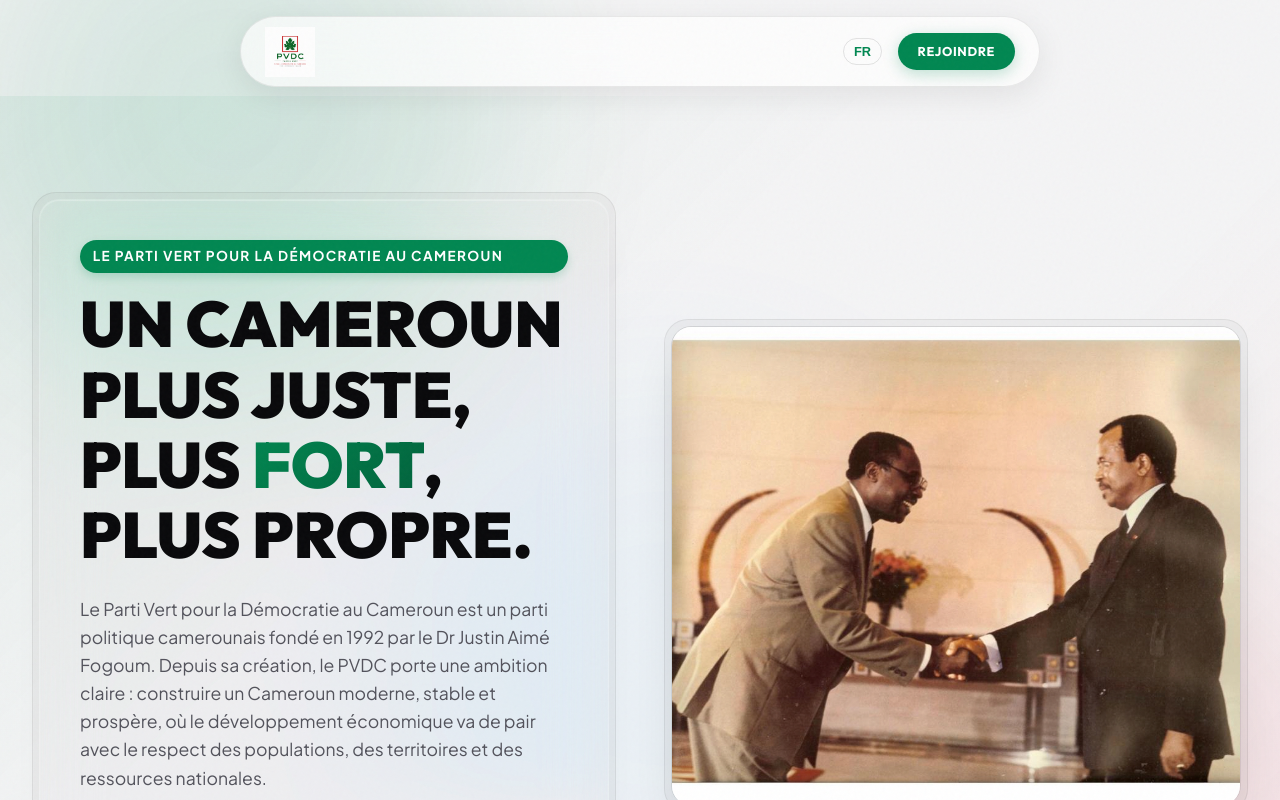
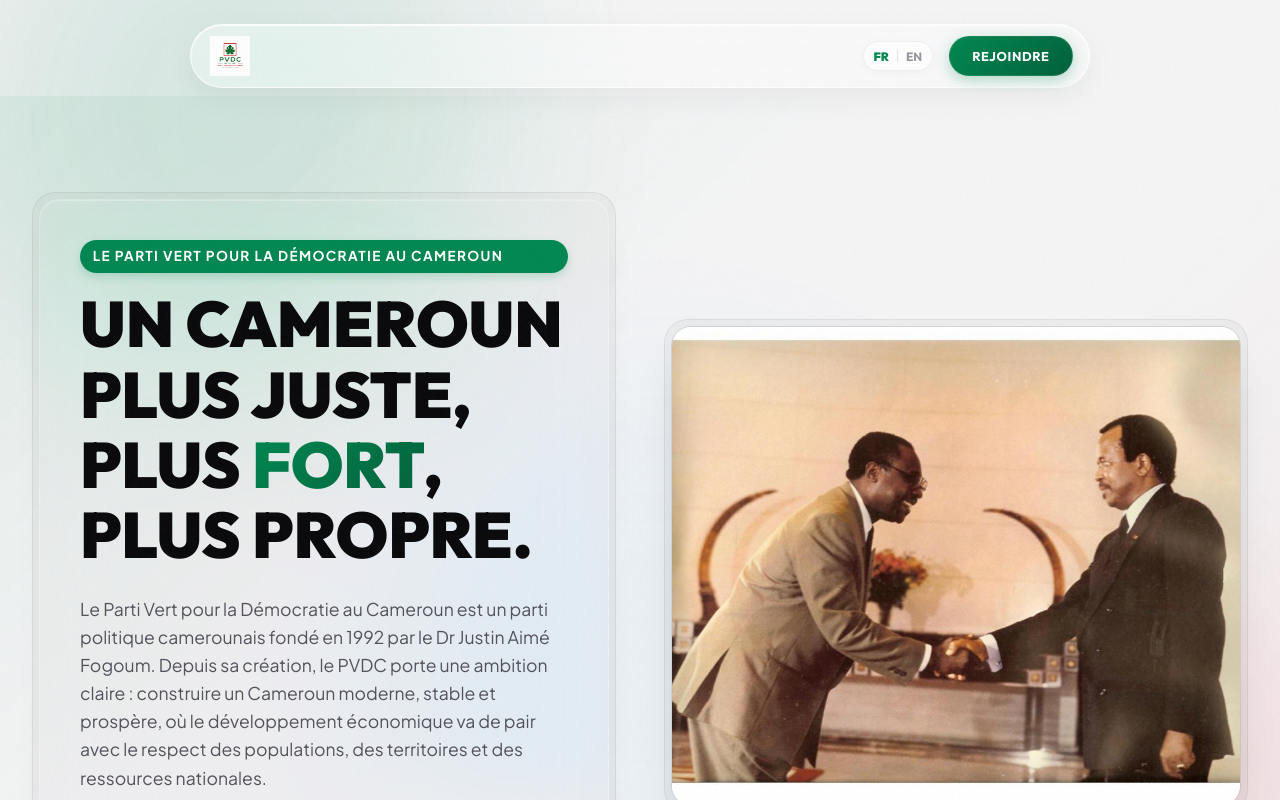
Before and after one commit to Vladi667/PVDC, a React (Vite) app: page / in a window 1280 px wide. Shown: the top 800 px of the page. Built offline with nearby package versions, Linux system fonts and the light colour scheme.

Commit message:
Improve Navbar UI with premium language toggle and enhanced glassmorphism

```diff
--- a/src/App.css
+++ b/src/App.css
@@ -418,7 +418,7 @@
 /* --- Floating Glass Pill Navbar --- */
 .floating-nav-wrapper {
   position: fixed;
-  top: 1rem;
+  top: 1.5rem;
   left: 0;
   right: 0;
   z-index: 100;
@@ -431,49 +431,102 @@
   display: flex;
   align-items: center;
   justify-content: space-between;
-  padding: 0.6rem 1.5rem;
-  max-width: 800px;
-  width: calc(100% - 3rem);
+  padding: 0.5rem 1rem;
+  max-width: 900px;
+  width: calc(100% - 2rem);
   border-radius: 9999px;
-  background: rgba(255, 255, 255, 0.7);
-  backdrop-filter: blur(20px);
-  -webkit-backdrop-filter: blur(20px);
-  border: 1px solid rgba(0, 0, 0, 0.08);
-  box-shadow: 0 8px 32px rgba(0, 0, 0, 0.08);
+  background: rgba(255, 255, 255, 0.4);
+  backdrop-filter: blur(30px) saturate(180%);
+  -webkit-backdrop-filter: blur(30px) saturate(180%);
+  border: 1px solid rgba(255, 255, 255, 0.8);
+  box-shadow:
+    0 10px 30px rgba(0, 0, 0, 0.05),
+    inset 0 1px 1px rgba(255, 255, 255, 0.9);
   transition: all 0.5s cubic-bezier(0.16, 1, 0.3, 1);
   pointer-events: all;
 }
 
 .floating-nav[data-scrolled="true"] {
-  padding: 0.5rem 1.5rem;
-  background: rgba(255, 255, 255, 0.9);
-  box-shadow: 0 12px 40px rgba(0, 0, 0, 0.12);
+  padding: 0.4rem 1rem;
+  background: rgba(255, 255, 255, 0.75);
+  box-shadow:
+    0 15px 40px rgba(0, 0, 0, 0.08),
+    inset 0 1px 1px rgba(255, 255, 255, 1);
+  transform: translateY(-5px);
 }
 
 .nav-logo-link {
   display: flex;
   align-items: center;
   text-decoration: none;
+  padding: 0.2rem;
 }
 
 .nav-logo {
-  height: 50px;
+  height: 40px;
   width: auto;
   object-fit: contain;
-  transition: height 0.5s cubic-bezier(0.16, 1, 0.3, 1);
+  transition: all 0.5s cubic-bezier(0.16, 1, 0.3, 1);
 }
 
 .floating-nav[data-scrolled="true"] .nav-logo {
-  height: 40px;
+  height: 34px;
+}
+
+.nav-actions {
+  display: flex;
+  align-items: center;
+  gap: 1rem;
+}
+
+/* Premium Language Toggle */
+.lang-toggle-btn {
+  display: flex;
+  align-items: center;
+  gap: 0.5rem;
+  background: rgba(255, 255, 255, 0.6);
+  border: 1px solid rgba(0, 0, 0, 0.05);
+  border-radius: 50px;
+  padding: 0.4rem 0.6rem;
+  cursor: pointer;
+  transition: all 0.3s ease;
+  box-shadow: 0 2px 8px rgba(0,0,0,0.03);
+}
+
+.lang-toggle-btn:hover {
+  background: rgba(255, 255, 255, 0.9);
+  border-color: rgba(0, 135, 81, 0.2);
+  transform: translateY(-1px);
+}
+
+.lang-text {
+  font-family: var(--font-heading);
+  font-size: 0.75rem;
+  font-weight: 600;
+  color: var(--color-text-secondary);
+  transition: all 0.3s ease;
+  opacity: 0.6;
+}
+
+.lang-text.active {
+  color: var(--color-primary);
+  font-weight: 800;
+  opacity: 1;
+}
+
+.lang-divider {
+  width: 1px;
+  height: 12px;
+  background-color: rgba(0, 0, 0, 0.1);
 }
 
 .nav-cta {
   display: inline-flex;
   align-items: center;
-  gap: 0.5rem;
-  background: var(--color-primary);
+  justify-content: center;
+  background: linear-gradient(135deg, var(--color-primary), var(--color-primary-dark));
   color: #FFFFFF;
-  padding: 0.55rem 1.25rem;
+  padding: 0.6rem 1.4rem;
   border-radius: 50px;
   font-family: var(--font-heading);
   font-weight: 700;
@@ -482,12 +535,13 @@
   text-transform: uppercase;
   letter-spacing: 0.05em;
   transition: all 0.4s cubic-bezier(0.16, 1, 0.3, 1);
-  box-shadow: 0 4px 15px rgba(0, 135, 81, 0.25);
+  box-shadow: 0 4px 15px rgba(0, 135, 81, 0.3);
+  border: 1px solid rgba(255,255,255,0.1);
 }
 
 .nav-cta:hover {
   transform: translateY(-2px);
-  box-shadow: 0 8px 25px rgba(0, 135, 81, 0.35);
+  box-shadow: 0 8px 25px rgba(0, 135, 81, 0.4);
 }
 
 .nav-cta:active {
--- a/src/components/Navbar.tsx
+++ b/src/components/Navbar.tsx
@@ -25,21 +25,15 @@
           />
         </a>
 
-        <div style={{ display: 'flex', alignItems: 'center', gap: '1rem' }}>
+        <div className="nav-actions">
           <button
             onClick={toggleLanguage}
-            style={{
-              background: 'none',
-              border: '1px solid rgba(0,0,0,0.1)',
-              borderRadius: '20px',
-              padding: '0.3rem 0.6rem',
-              cursor: 'pointer',
-              fontWeight: 700,
-              fontSize: '0.8rem',
-              color: 'var(--color-primary)'
-            }}
+            className="lang-toggle-btn tactile-active"
+            aria-label="Toggle language"
           >
-            {language.toUpperCase()}
+            <span className={`lang-text ${language === 'fr' ? 'active' : ''}`}>FR</span>
+            <div className="lang-divider"></div>
+            <span className={`lang-text ${language === 'en' ? 'active' : ''}`}>EN</span>
           </button>
 
           <a href="#join" className="nav-cta">
```
